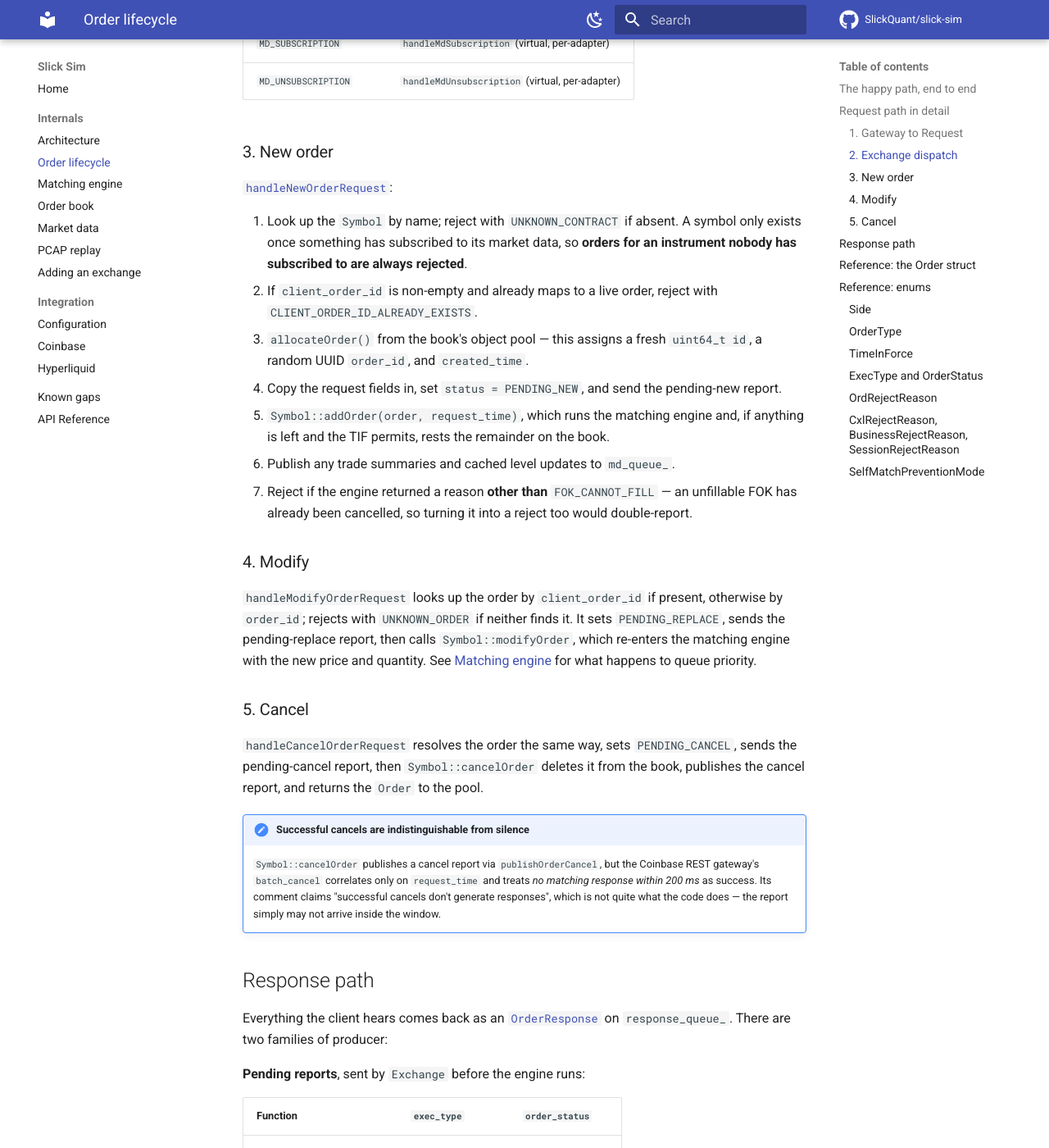
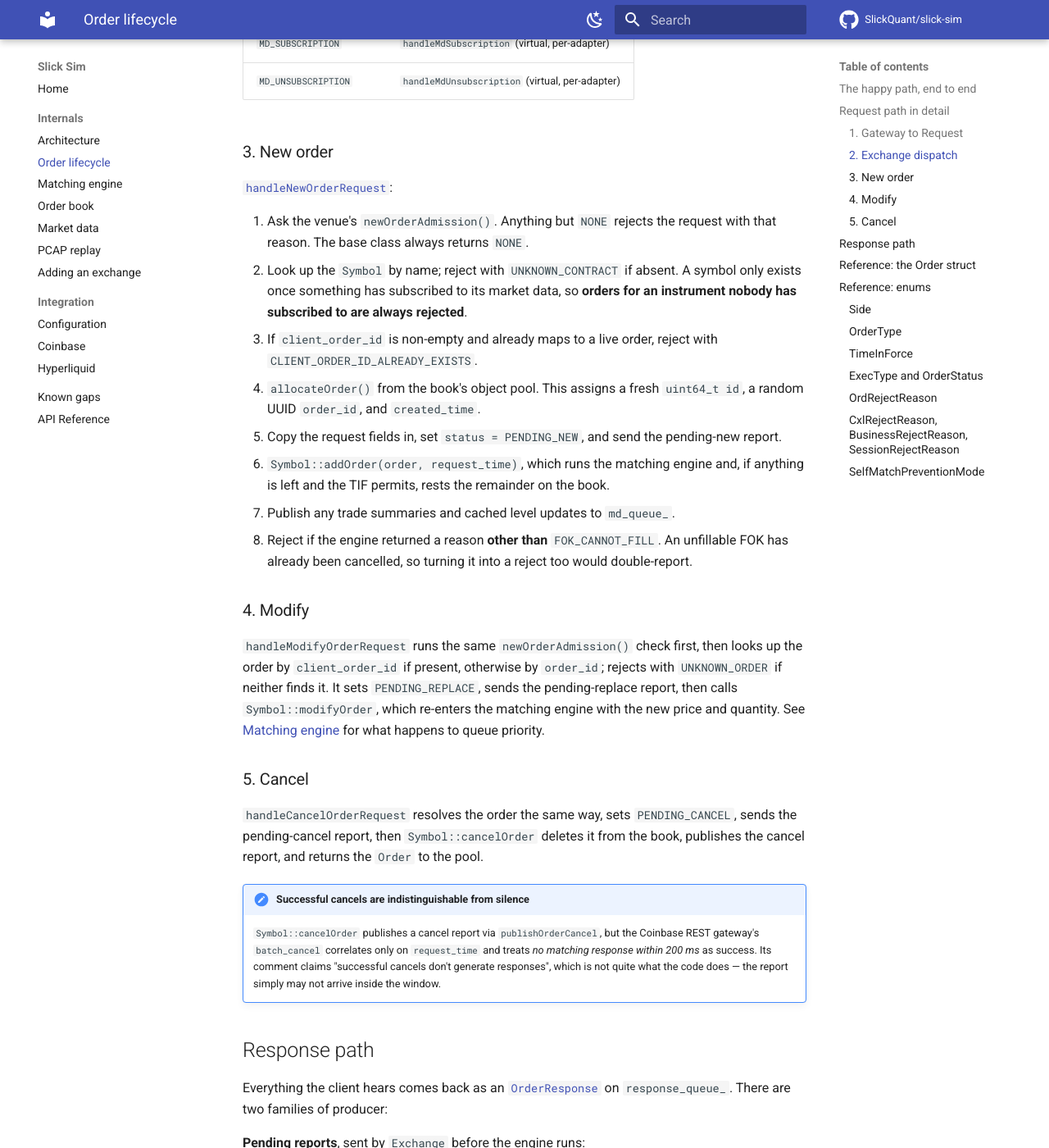
Before and after one commit to SlickQuant/slick-sim, an MkDocs documentation site: the page built from docs/order-lifecycle.md, in a window 1280 px wide and 1400 px high, scrolled down 1784 px. Shown: the whole window at 82% size. Built offline with MkDocs 1.6.1 and Material for MkDocs 9.7.7, drawn with Linux system fonts in a browser that asks for light colours; comment, search, counter and statistics services are not loaded; some of the changed text lies outside the part shown.

Commit message:
Add newOrderAdmission hook and LICENSE_REQUIRED reject reason (0.6.1)

```diff
--- a/CMakeLists.txt
+++ b/CMakeLists.txt
@@ -1,6 +1,6 @@
 cmake_minimum_required(VERSION 3.25)
 
-project(ExchangeSimulator VERSION 0.6.0 LANGUAGES CXX)
+project(ExchangeSimulator VERSION 0.6.1 LANGUAGES CXX)
 
 set(CMAKE_CXX_STANDARD 23)
 set(CMAKE_CXX_STANDARD_REQUIRED ON)
--- a/docs/order-lifecycle.md
+++ b/docs/order-lifecycle.md
@@ -96,26 +96,28 @@ The fixed-size fields limit `client_order_id` and `order_id` to 37 bytes each (U
 
 [`handleNewOrderRequest`](https://github.com/SlickQuant/slick-sim/blob/main/src/exchange/exchange.cpp#L95-L149):
 
-1. Look up the `Symbol` by name; reject with `UNKNOWN_CONTRACT` if absent. A symbol only exists once
+1. Ask the venue's `newOrderAdmission()`. Anything but `NONE` rejects the request with that reason.
+   The base class always returns `NONE`.
+2. Look up the `Symbol` by name; reject with `UNKNOWN_CONTRACT` if absent. A symbol only exists once
    something has subscribed to its market data, so **orders for an instrument nobody has subscribed
    to are always rejected**.
-2. If `client_order_id` is non-empty and already maps to a live order, reject with
+3. If `client_order_id` is non-empty and already maps to a live order, reject with
    `CLIENT_ORDER_ID_ALREADY_EXISTS`.
-3. `allocateOrder()` from the book's object pool — this assigns a fresh `uint64_t id`, a random UUID
+4. `allocateOrder()` from the book's object pool. This assigns a fresh `uint64_t id`, a random UUID
    `order_id`, and `created_time`.
-4. Copy the request fields in, set `status = PENDING_NEW`, and send the pending-new report.
-5. `Symbol::addOrder(order, request_time)`, which runs the matching engine and, if anything is left
+5. Copy the request fields in, set `status = PENDING_NEW`, and send the pending-new report.
+6. `Symbol::addOrder(order, request_time)`, which runs the matching engine and, if anything is left
    and the TIF permits, rests the remainder on the book.
-6. Publish any trade summaries and cached level updates to `md_queue_`.
-7. Reject if the engine returned a reason **other than** `FOK_CANNOT_FILL` — an unfillable FOK has
+7. Publish any trade summaries and cached level updates to `md_queue_`.
+8. Reject if the engine returned a reason **other than** `FOK_CANNOT_FILL`. An unfillable FOK has
    already been cancelled, so turning it into a reject too would double-report.
 
 ### 4. Modify
 
-`handleModifyOrderRequest` looks up the order by `client_order_id` if present, otherwise by
-`order_id`; rejects with `UNKNOWN_ORDER` if neither finds it. It sets `PENDING_REPLACE`, sends the
-pending-replace report, then calls `Symbol::modifyOrder`, which re-enters the matching engine with
-the new price and quantity. See
+`handleModifyOrderRequest` runs the same `newOrderAdmission()` check first, then looks up the order
+by `client_order_id` if present, otherwise by `order_id`; rejects with `UNKNOWN_ORDER` if neither
+finds it. It sets `PENDING_REPLACE`, sends the pending-replace report, then calls
+`Symbol::modifyOrder`, which re-enters the matching engine with the new price and quantity. See
 [Matching engine](matching-engine.md#modifies-re-enter-the-matching-loop) for what happens to queue
 priority.
 
@@ -246,6 +248,7 @@ Twenty-two values are declared. These are the ones actually raised:
 | `CLIENT_ORDER_ID_ALREADY_EXISTS` | New order whose `client_order_id` is already live |
 | `SMP` | `FifoMatchingEngine` under `CANCEL_NEWEST` when a self-match is detected |
 | `FOK_CANNOT_FILL` | FOK pre-check failure. Returned to `Symbol` but deliberately *not* turned into a client reject |
+| `LICENSE_REQUIRED` | `newOrderAdmission()` overrides on licensed venues. The core never raises it |
 
 The remaining values — `MARKET_CLOSED`, `MARKET_HALTED`, `INVALID_TICK_SIZE`, `INVALID_QTY`,
 `FAK_MUST_BE_LIMIT`, the iceberg and stop-price reasons, and so on — are declared and stringified but
```
Also changed, not shown: other parts of docs/order-lifecycle.md (+1 -1 lines), CHANGELOG.md (+10 -0 lines), docs/extending.md (+7 -0 lines), 3 other files.
